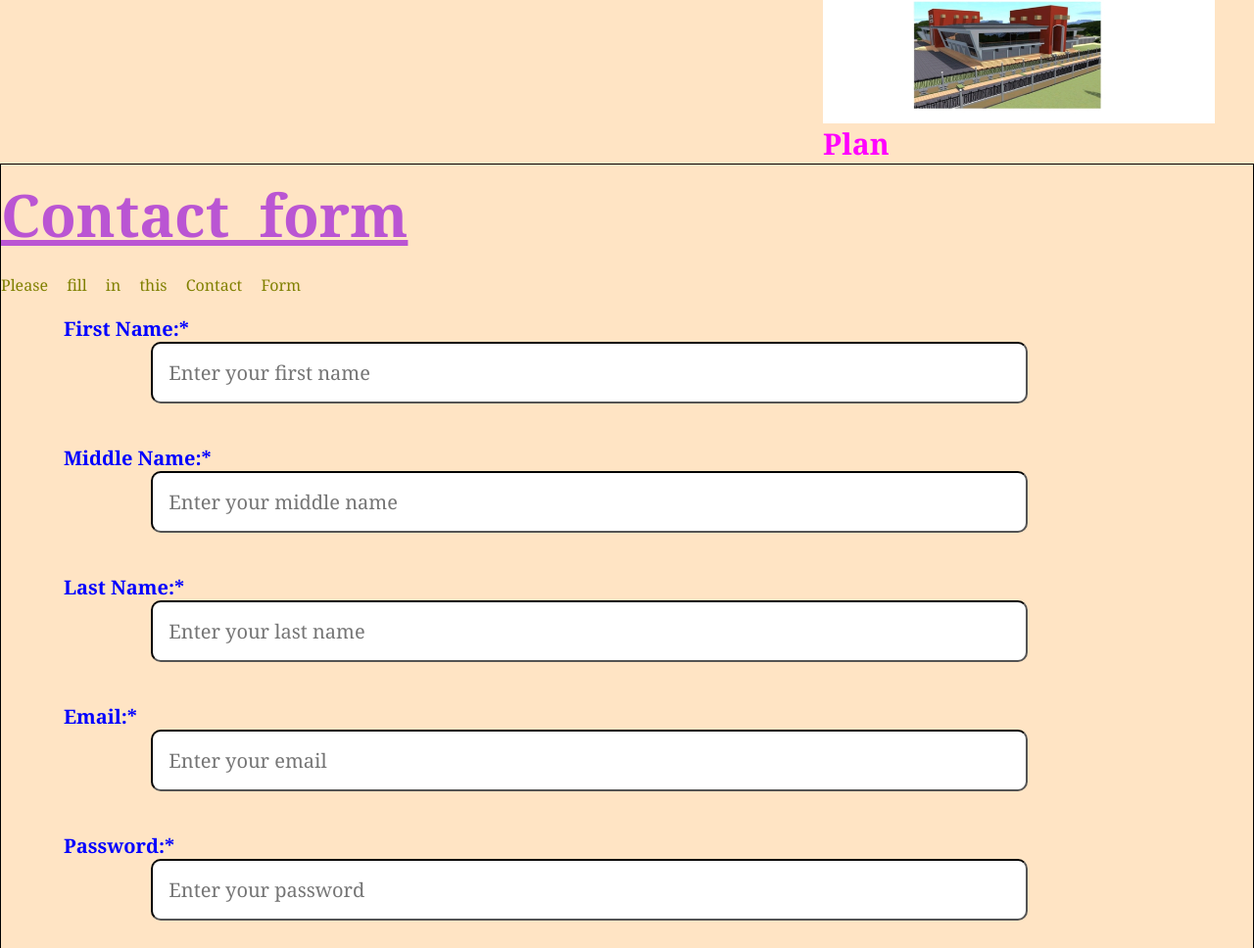
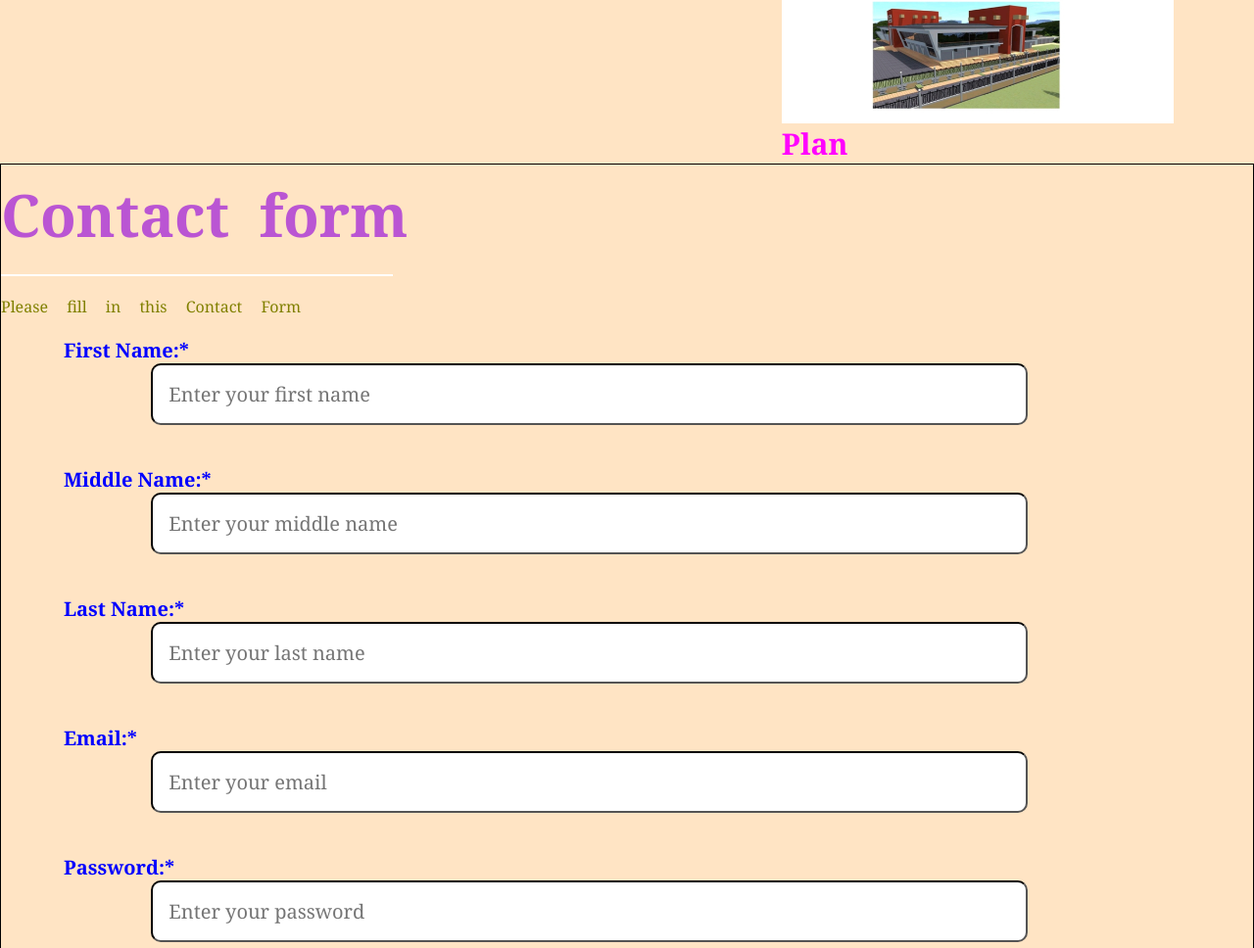
Before and after one commit to Lesliemwangi/portfolio, a plain HTML site: page index.html in a window 1280 px wide. Shown: the part 3012-3980 px from the top of the page at 98% size. Drawn offline with Linux system fonts and the light colour scheme.

Commit message:
index.html

```diff
--- a/index.html
+++ b/index.html
@@ -98,7 +98,8 @@
 
     <form action=""style="border:1px solid black;">
         <div>
-         <h1><u>Contact form</u></h1>
+         <h1>Contact form</h1>
+         <hr>
          <p>Please fill in this Contact Form</p>
          <label for="name">First Name:*</label><br>
          <input type="text" name="name" placeholder="Enter your first name" required><br><br>
--- a/style.css
+++ b/style.css
@@ -59,7 +59,7 @@ span{
 }
 hr{
     border: 1px solid white;
-    width: 800px;
+    width: 400px;
     margin: 20px 0px;
 }
 p{
```
